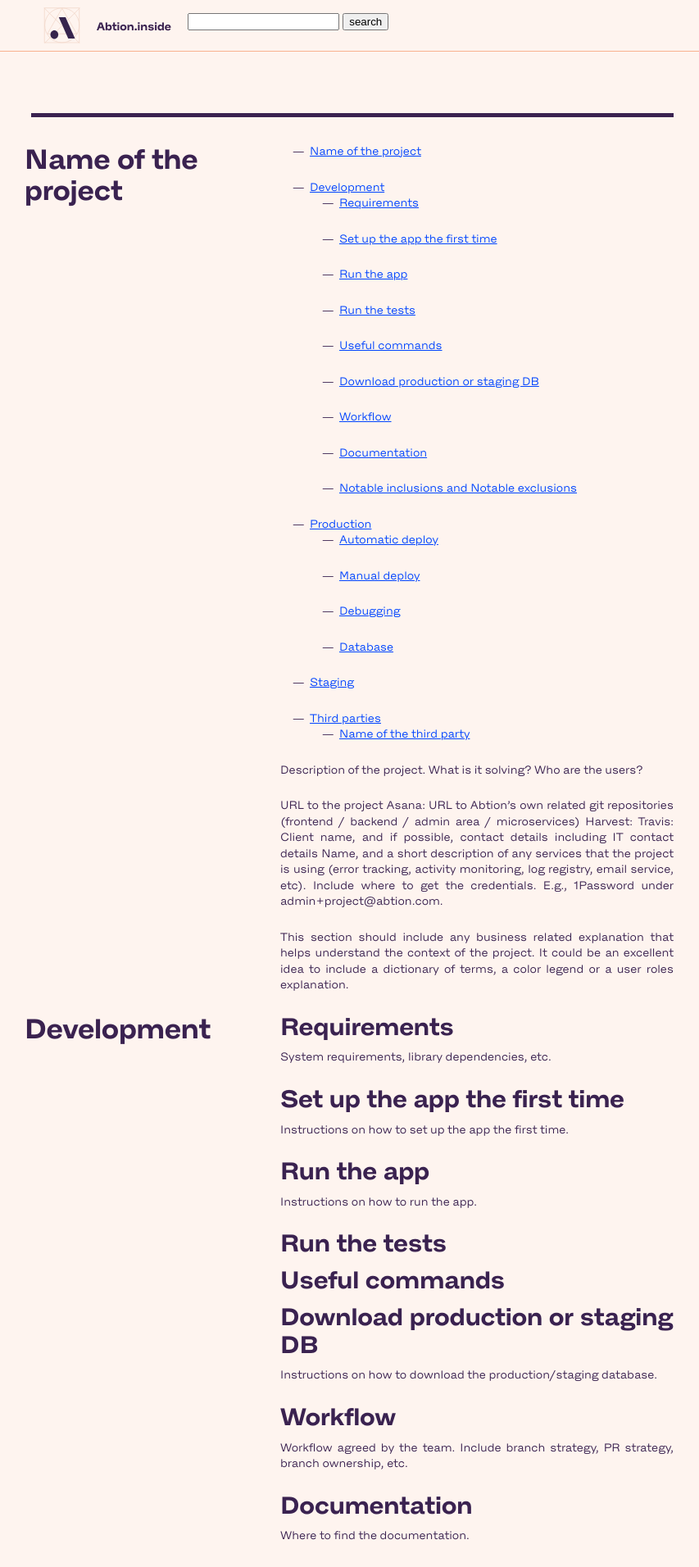
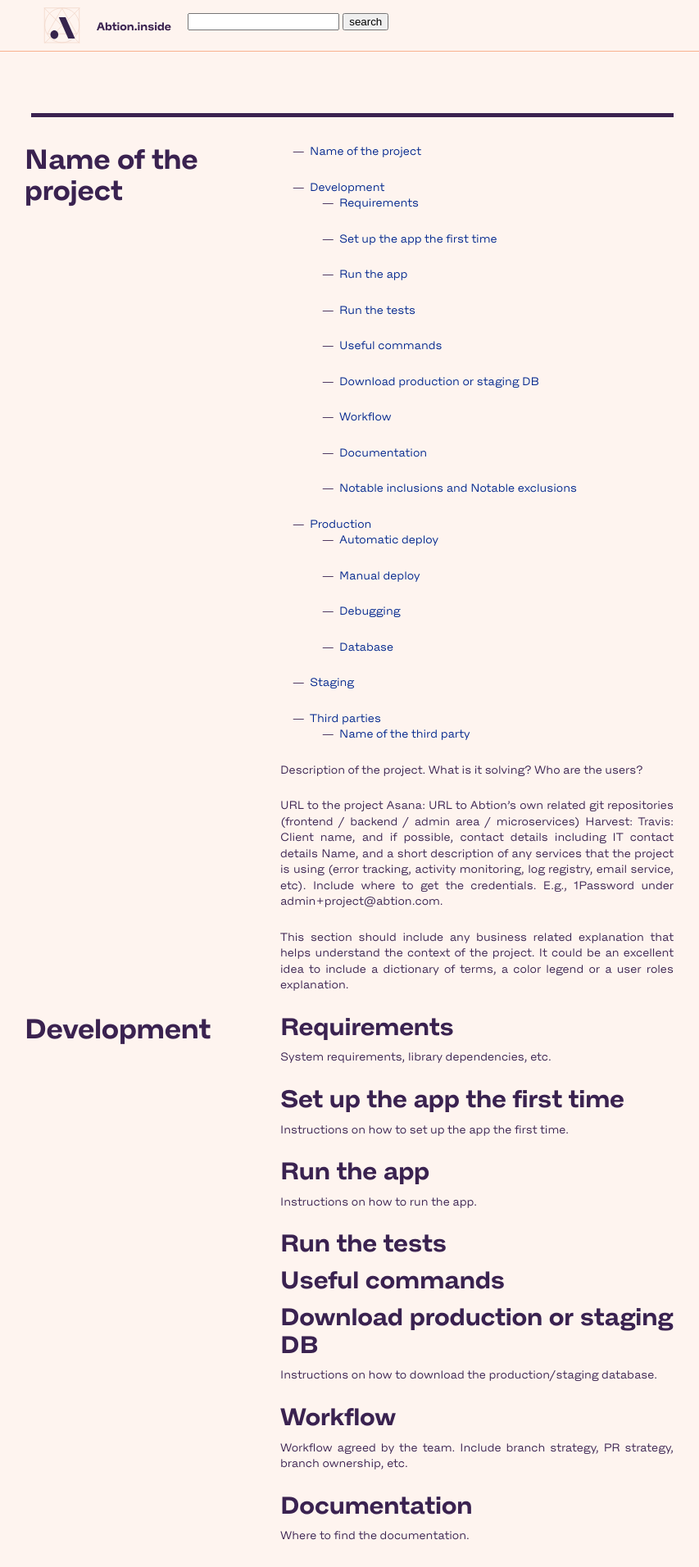
Before and after one commit to abtion/guidelines, a Jekyll site: the page built from README.standard.md, in a window 1280 px wide. Shown: the top 1912 px of the page at 82% size, without its empty margins (130-983 px from the left). Built offline with Jekyll 4.4.1, drawn with Linux system fonts in a browser that asks for light colours; our own code applies the rules of GitHub Pages for plain Markdown files.

Commit message:
WIP: WORK IN PROGRESS

```diff
--- a/_layouts/default.html
+++ b/_layouts/default.html
@@ -7,12 +7,12 @@
       {%- include header.html -%}
 
       <div class="content_wrapper">
-        <div class="content__head">
+        <div class="content_head">
           {{ page.dir | remove_first: "/" | split: "" | reverse | join: "" | remove_first: "/" | split: ""
           | reverse | join: "" | replace: "_", " " | replace: "/", " / " | capitalize }}
         </div>
 
-        <div class="content__body">{{ content }}</div>
+        <div id="content_body">{{ content }}</div>
       </div>
 
     </main>
--- a/_sass/custom/_base.scss
+++ b/_sass/custom/_base.scss
@@ -6,7 +6,7 @@ $theme-color: #fef4ef;
 $theme-color-light: lighten($theme-color, 20%);
 $theme-color-dark: darken($theme-color, 20%);
 $theme-color-contrast: #3a2250;
-$theme-color-link: #0044fe;
+$theme-color-link: #00268d;
 
 $font-family: 'Hansen Grotesque', sans-serif;
 $font-size: small;
@@ -74,7 +74,11 @@ strong {
 a {
   font-family: $font-family;
   color: $theme-color-link;
-  text-decoration: underline;
+  text-decoration: none;
+}
+
+a:hover {
+  color: lighten($theme-color-link, 40%);
 }
 
 ol,
@@ -123,3 +127,7 @@ td {
 table {
   margin-bottom: 2rem;
 }
+
+hr {
+  margin-bottom: 1rem;
+}
--- a/_sass/custom/_default.scss
+++ b/_sass/custom/_default.scss
@@ -21,7 +21,7 @@ sidebar {
   padding: 0 0.5rem;
 }
 
-.content__head {
+.content_head {
   display: flex;
   align-items: center;
   border-bottom: 5px solid $theme-color-contrast;
@@ -29,7 +29,7 @@ sidebar {
   height: 80px;
 }
 
-.content__body {
+#content_body {
   width: 100%;
   white-space: wrap;
   overflow: hidden;
@@ -53,7 +53,7 @@ sidebar {
 
   $content-body-width: 480px;
 
-  .content__body {
+  #content_body {
     width: $content-body-width;
     float: right;
     padding-top: 2rem;
--- a/_sass/custom/_sidebar.scss
+++ b/_sass/custom/_sidebar.scss
@@ -31,6 +31,7 @@ sidebar {
 
     &.active {
       color: $theme-color-link;
+      font-weight: 600;
     }
     &.active:before {
       border-bottom: 1px solid $theme-color-link;
```
Also changed, not shown: assets/js/search.js (+5 -4 lines), markdown example.md (+1 -1 lines).
